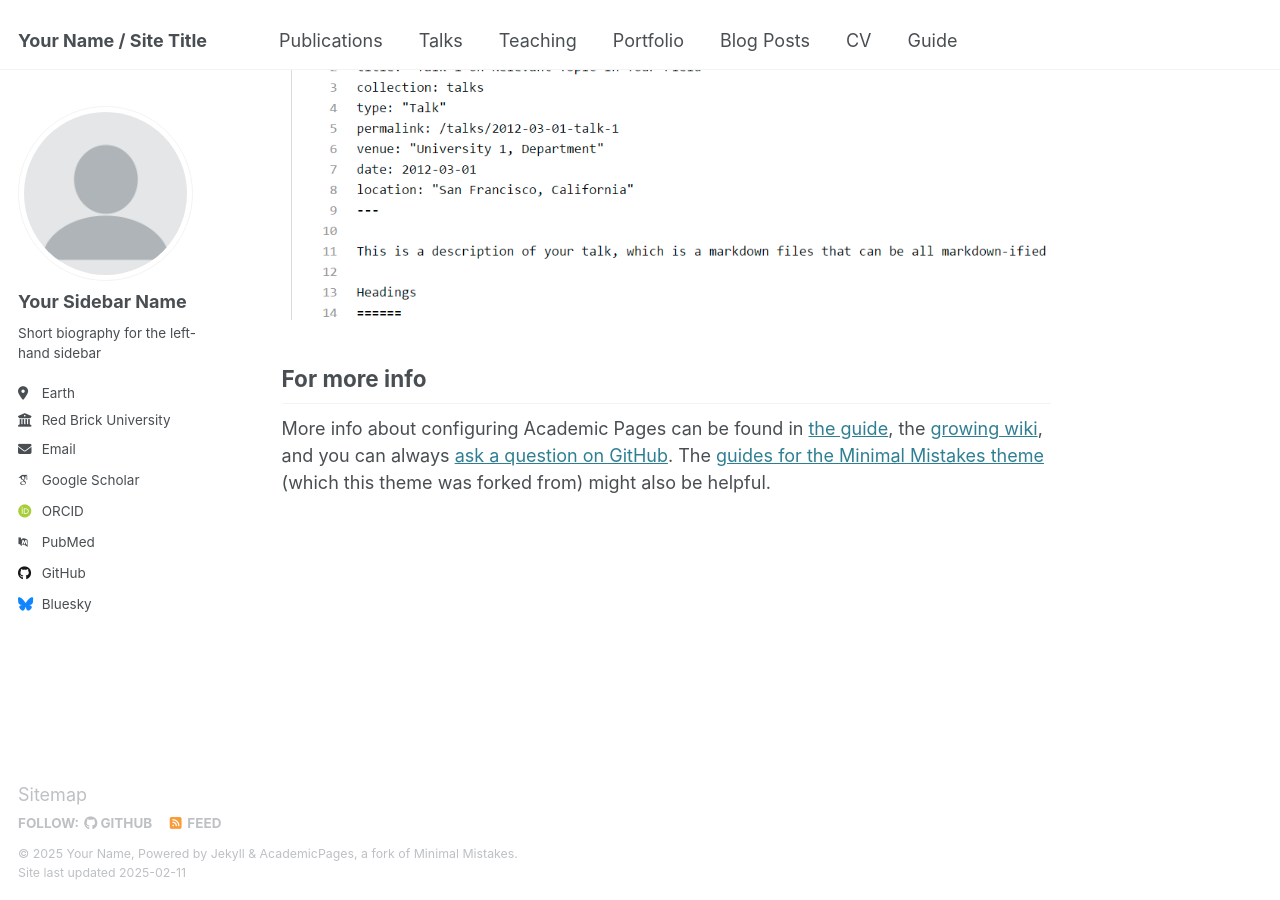
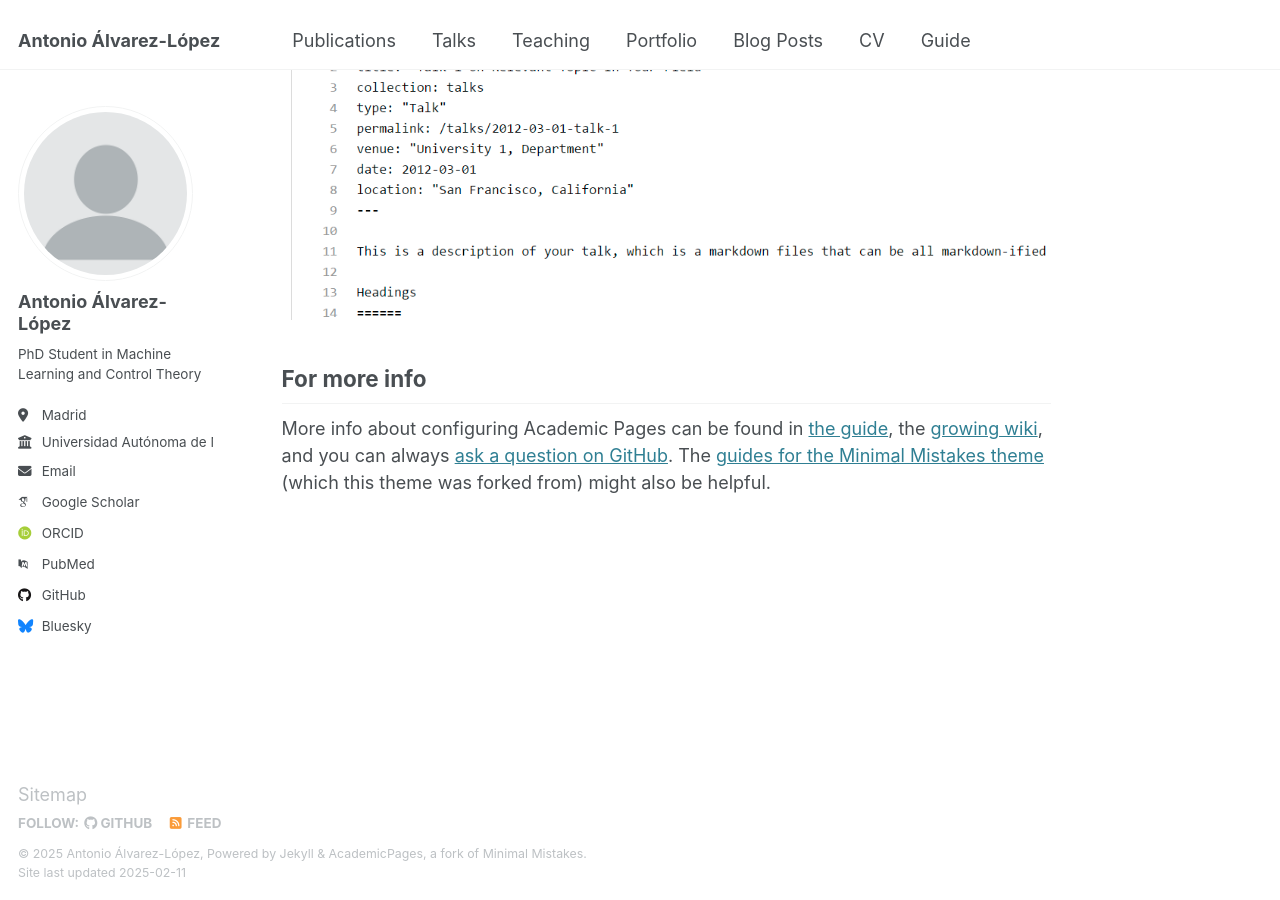
Before and after one commit to antonioalvarezl/antonioalvarezl.github.io, a Jekyll site: the page built from _pages/about.md, in a window 1280 px wide and 900 px high, scrolled down 2642 px. Built offline with Jekyll 4.4.1, drawn with Linux system fonts in a browser that asks for light colours; some web fonts are replaced.

Commit message:
Update _config.yml

```diff
--- a/_config.yml
+++ b/_config.yml
@@ -9,13 +9,13 @@
 # Basic Site Settings
 locale                   : "en-US"
 site_theme               : "default"
-title                    : "Your Name / Site Title"
+title                    : "Antonio Álvarez-López"
 title_separator          : "-"
-name                     : &name "Your Name"
-description              : &description "personal description"
-url                      : https://academicpages.github.io # the base hostname & protocol for your site e.g. "https://[your GitHub username].github.io"
+name                     : &name "Antonio Álvarez-López"
+description              : &description "PhD Student"
+url                      : https://antonioalvarezl.github.io # the base hostname & protocol for your site e.g. "https://[your GitHub username].github.io"
 baseurl                  : "" # the subpath of your site, e.g. "/blog"
-repository               : "academicpages/academicpages.github.io"
+repository               : "antonioalvarezl/antonioalvarezl.github.io"
 
 # Site Author - The following control what appear as part of the author content on the side bar.
 #               If a field is blank the icon and link will not appear, otherwise it will be shown.
@@ -23,19 +23,19 @@ repository               : "academicpages/academicpages.github.io"
 author:
   # Biographic information
   avatar           : "profile.png"
-  name             : "Your Sidebar Name"
+  name             : "Antonio Álvarez-López"
   pronouns         : # example: "she/her"
-  bio              : "Short biography for the left-hand sidebar"
-  location         : "Earth"
-  employer         : "Red Brick University"
+  bio              : "PhD Student in Machine Learning and Control Theory"
+  location         : "Madrid"
+  employer         : "Universidad Autónoma de Madrid"
   uri              : # URL
   email            : "none@example.org"
 
   # Academic websites
   arxiv            : # URL - Update with the correct link to your profile
-  googlescholar    : "https://scholar.google.com/citations?user=PS_CX0AAAAAJ"
+  googlescholar    : "https://scholar.google.com/citations?user=4Xm2yLgAAAAJ&hl=en"
   impactstory      : # URL
-  orcid            : "http://orcid.org/yourorcidurl"
+  orcid            : "https://orcid.org/0009-0004-1302-6389"
   semantic         : # URL
   pubmed           : "https://www.ncbi.nlm.nih.gov/pubmed/?term=john+snow"
   researchgate     : # URL
@@ -45,7 +45,7 @@ author:
   bitbucket        : # Username - Update with your username on the site
   codepen          : # Username
   dribbble         : # Username
-  github           : "academicpages"
+  github           : "antonioalvarezl"
   kaggle           : # Username
   stackoverflow    : # User number or user number and name (i.e., use "1" or "1/jeff-atwood")
 
@@ -77,12 +77,14 @@ author:
 
 # Publication Category - The following the list of publication categories and their headings
 publication_category:
-  books:
-    title: 'Books'
+#  books:
+#    title: 'Books'
   manuscripts:
     title: 'Journal Articles'
   conferences:
     title: 'Conference Papers'
+  preprints:
+    title: 'Preprints'
 
 # Site Settings
 teaser                   :  # filename of teaser fallback teaser image placed in /images/, .e.g. "500x300.png"
```
